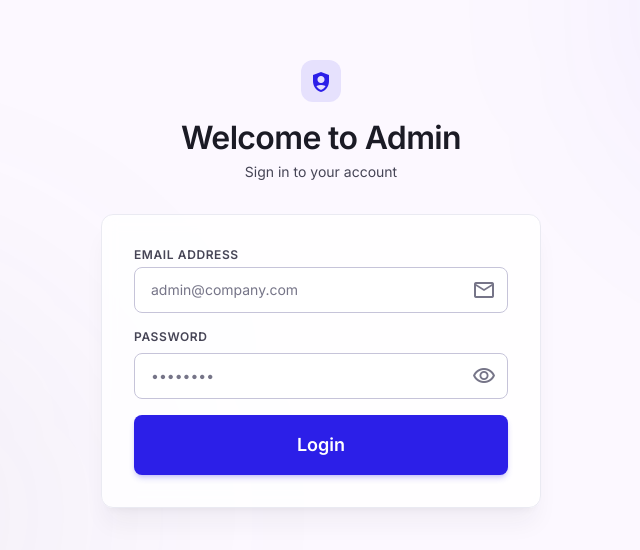
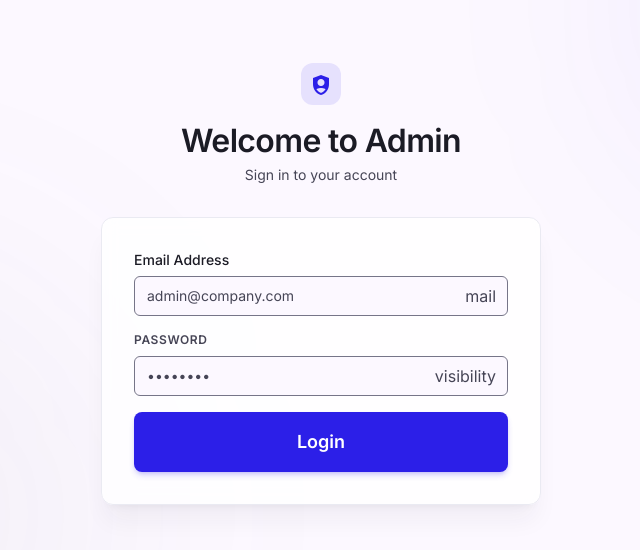
Before and after one commit to KhucNhan/cms-monorepo, a React (Vite) app in the folder apps/admin-web/: page /login in a window 1280 px wide. Shown: the part 116-666 px from the top of the page, without its empty margins (319-959 px from the left). Built offline with nearby package versions, Linux system fonts and the light colour scheme.

Commit message:
migrate input, search input

```diff
--- a/apps/admin-web/src/components/ui/Input.tsx
+++ b/apps/admin-web/src/components/ui/Input.tsx
@@ -1,67 +1,109 @@
-import { forwardRef, type InputHTMLAttributes } from 'react';
+// src/components/ui/Input.tsx
+
+import * as React from 'react';
+import { Search, X } from 'lucide-react';
+
 import { cn } from '@/config/cn';
 
-interface InputProps extends InputHTMLAttributes<HTMLInputElement> {
+export interface InputProps
+  extends React.InputHTMLAttributes<HTMLInputElement> {
   label?: string;
   helperText?: string;
   error?: string;
-  icon?: string;
+  icon?: React.ReactNode;
   iconPosition?: 'left' | 'right';
   onIconClick?: () => void;
 }
 
-export const Input = forwardRef<HTMLInputElement, InputProps>(
-  ({ label, helperText, error, icon, iconPosition = 'left', onIconClick, className, id, ...props }, ref) => {
-    const inputId = id ?? label?.toLowerCase().replace(/\s+/g, '-');
+const inputBaseClass = cn(
+  'flex h-10 w-full rounded-md border border-outline bg-surface px-3 py-2 text-sm text-on-surface',
+  'placeholder:text-on-surface-variant',
+  'focus-visible:outline-none focus-visible:ring-2 focus-visible:ring-primary focus-visible:ring-offset-2',
+  'disabled:cursor-not-allowed disabled:opacity-50',
+  'transition-colors',
+);
+
+export const Input = React.forwardRef<HTMLInputElement, InputProps>(
+  (
+    {
+      className,
+      type = 'text',
+      label,
+      helperText,
+      error,
+      icon,
+      iconPosition = 'left',
+      onIconClick,
+      disabled,
+      ...props
+    },
+    ref,
+  ) => {
+    const hasLeftIcon = icon && iconPosition === 'left';
+    const hasRightIcon = icon && iconPosition === 'right';
 
     return (
-      <div className="flex flex-col gap-1">
+      <div className="w-full">
         {label && (
-          <label
-            htmlFor={inputId}
-            className="block text-label-md font-label-md text-on-surface-variant uppercase tracking-wider"
-          >
+          <label className="mb-1.5 block text-sm font-medium text-on-surface">
             {label}
           </label>
         )}
 
-        <div className="relative group">
-          {icon && iconPosition === 'left' && (
-            <span className="material-symbols-outlined absolute left-3 top-1/2 -translate-y-1/2 text-outline text-[20px] transition-colors group-focus-within:text-primary pointer-events-none">
+        <div className="relative">
+          {hasLeftIcon && (
+            <button
+              type="button"
+              onClick={onIconClick}
+              disabled={!onIconClick}
+              className={cn(
+                'absolute left-3 top-1/2 -translate-y-1/2 text-on-surface-variant',
+                onIconClick && 'cursor-pointer',
+              )}
+            >
               {icon}
-            </span>
+            </button>
           )}
 
           <input
             ref={ref}
-            id={inputId}
+            type={type}
+            disabled={disabled}
             className={cn(
-              'w-full bg-surface-container-lowest border border-outline-variant rounded-lg text-body-md',
-              'focus:outline-none focus:ring-2 focus:ring-primary/20 focus:border-primary',
-              'placeholder:text-outline transition-all duration-200',
-              'px-md py-3',
-              icon && iconPosition === 'left'  && 'pl-10',
-              icon && iconPosition === 'right' && 'pr-10',
-              error && 'border-error focus:ring-error/20',
+              inputBaseClass,
+              error && 'border-error focus-visible:ring-error',
+              hasLeftIcon && 'pl-10',
+              hasRightIcon && 'pr-10',
               className,
             )}
             {...props}
           />
 
-          {icon && iconPosition === 'right' && (
+          {hasRightIcon && (
             <button
               type="button"
               onClick={onIconClick}
-              className="absolute right-3 top-1/2 -translate-y-1/2 text-outline hover:text-on-surface transition-colors focus:outline-none"
+              disabled={!onIconClick}
+              className={cn(
+                'absolute right-3 top-1/2 -translate-y-1/2 text-on-surface-variant',
+                onIconClick && 'cursor-pointer',
+              )}
             >
-              <span className="material-symbols-outlined text-[20px]">{icon}</span>
+              {icon}
             </button>
           )}
         </div>
 
         {(helperText || error) && (
-          <p className={cn('text-[11px]', error ? 'text-error' : 'text-on-surface-variant')}>
-            {error ?? helperText}
+          <p
+            className={cn(
+              'mt-1 text-xs',
+              error
+                ? 'text-error'
+                : 'text-on-surface-variant',
+            )}
+          >
+            {error || helperText}
           </p>
         )}
       </div>
--- a/apps/admin-web/src/components/ui/SearchInput.tsx
+++ b/apps/admin-web/src/components/ui/SearchInput.tsx
@@ -1,26 +1,43 @@
-import { forwardRef, type InputHTMLAttributes } from 'react';
+// src/components/ui/SearchInput.tsx
+
+import { Search, X } from 'lucide-react';
+
 import { cn } from '@/config/cn';
+import { Input } from '@/components/ui/Input';
 
-interface SearchInputProps extends Omit<InputHTMLAttributes<HTMLInputElement>, 'onChange'> {
+interface SearchInputProps {
+  value: string;
   onChange: (value: string) => void;
+  placeholder?: string;
+  className?: string;
 }
 
-export const SearchInput = forwardRef<HTMLInputElement, SearchInputProps>(
-  ({ className, onChange, ...props }, ref) => (
-    <div className={cn('relative group w-64 max-w-md', className)}>
-      <span className="material-symbols-outlined absolute left-3 top-1/2 -translate-y-1/2 text-outline text-[20px] transition-colors group-focus-within:text-primary pointer-events-none">
-        search
-      </span>
+export function SearchInput({
+  value,
+  onChange,
+  placeholder = 'Search...',
+  className,
+}: SearchInputProps) {
+  return (
+    <div className={cn('relative w-full', className)}>
+      <Input
+        value={value}
+        onChange={(e) => onChange(e.target.value)}
+        placeholder={placeholder}
+        className="pl-10 pr-10"
+      />
 
-      <input
-        ref={ref}
-        type="search"
-        onChange={(e) => onChange(e.target.value)}
-        className="w-full bg-surface-container-low border border-outline-variant rounded-lg pl-10 pr-4 py-2 text-body-md focus:outline-none focus:ring-2 focus:ring-primary/20 focus:border-primary placeholder:text-outline transition-all duration-200"
-        {...props}
-      />
+      <Search className="pointer-events-none absolute left-3 top-1/2 h-4 w-4 -translate-y-1/2 text-on-surface-variant" />
+
+      {value && (
+        <button
+          type="button"
+          onClick={() => onChange('')}
+          className="absolute right-3 top-1/2 -translate-y-1/2 text-on-surface-variant transition-colors hover:text-on-surface"
+        >
+          <X className="h-4 w-4" />
+        </button>
+      )}
     </div>
-  ),
-);
-
-SearchInput.displayName = 'SearchInput';
+  );
+}
```
